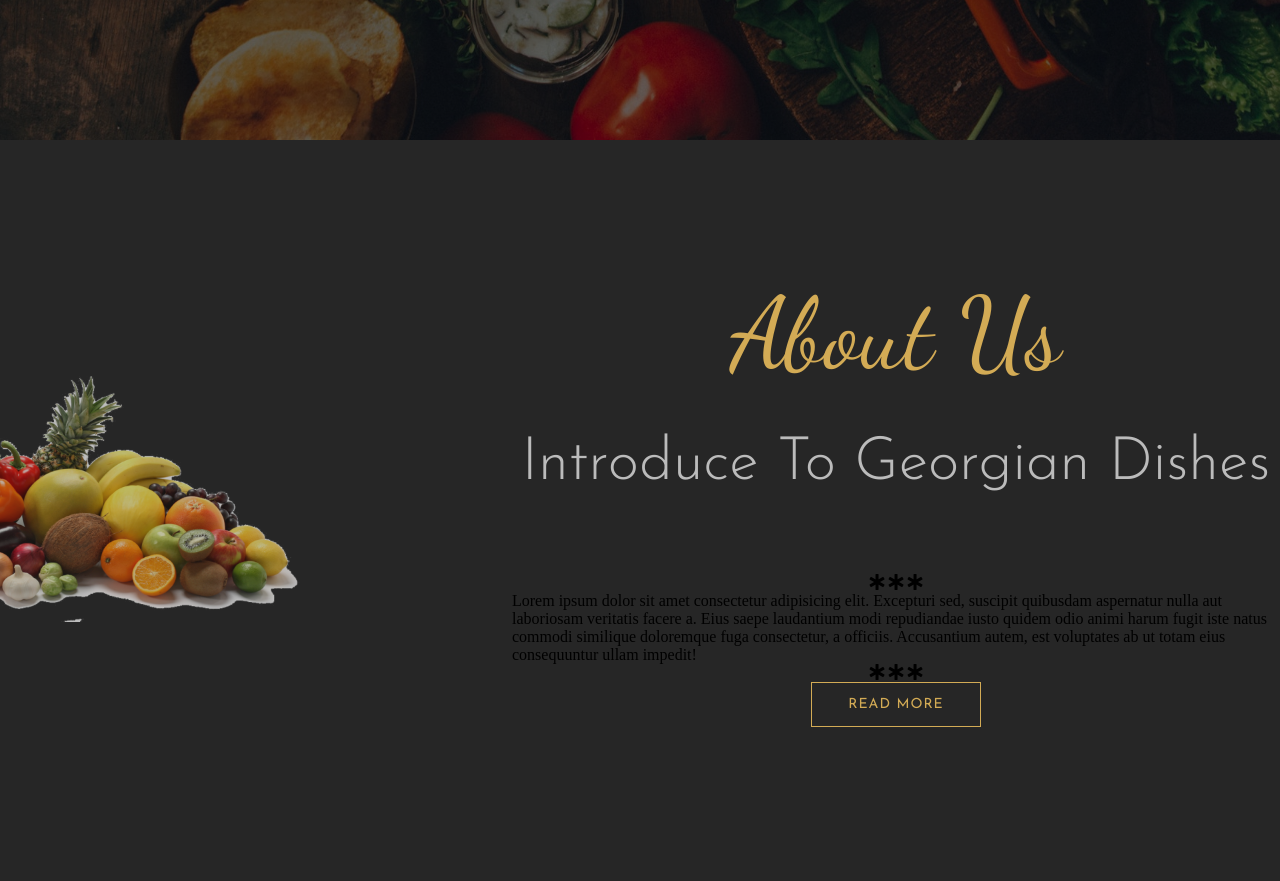
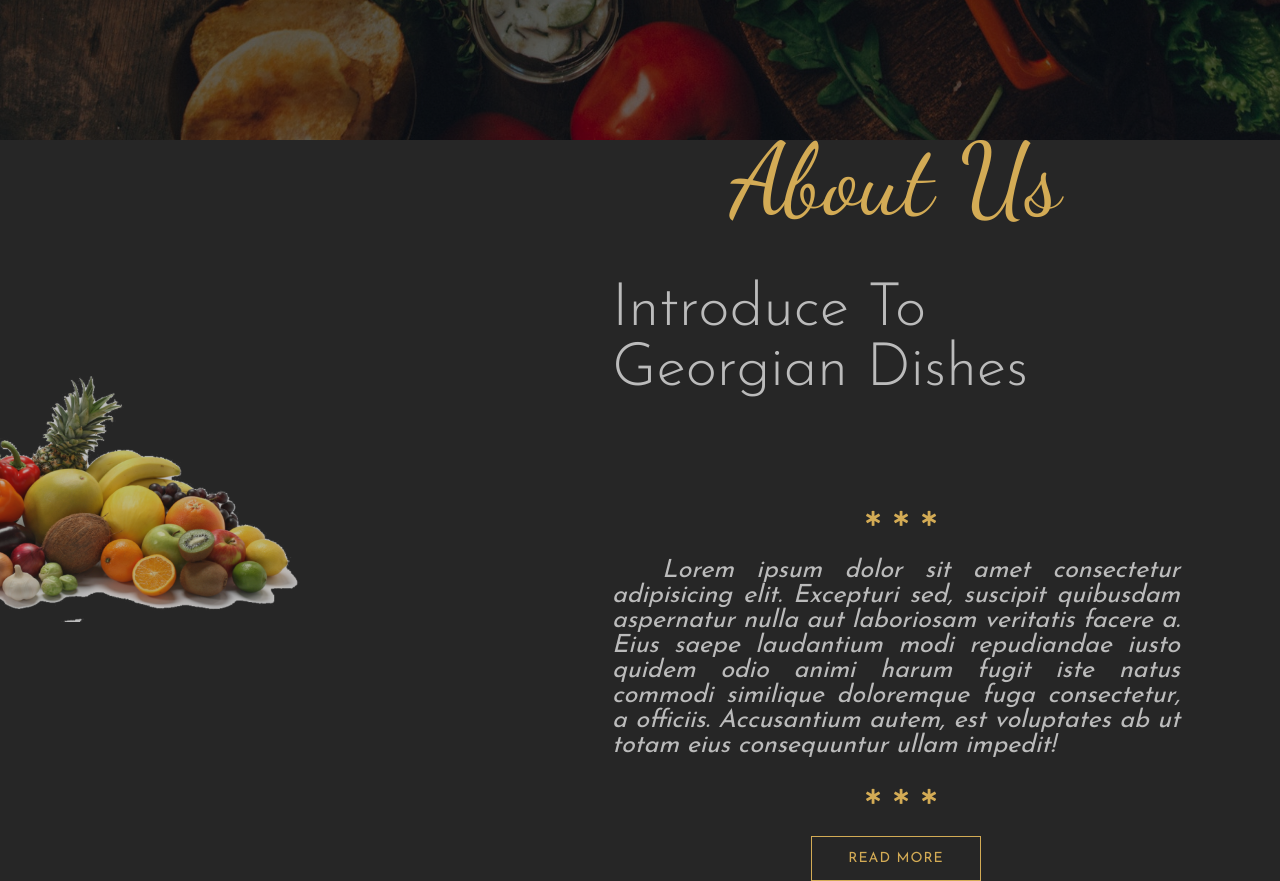
Before and after one commit to ysfsam/Restaurant-Georgia, a website: page index.html in a window 1280 px wide. Shown: the part 660-1541 px from the top of the page. Before the commit the page ends 1520 px from the top, so only its background shows below. Drawn offline with nearby package versions, Linux system fonts and the light colour scheme.

Commit message:
styling, done for now

```diff
--- a/scss/_layout.scss
+++ b/scss/_layout.scss
@@ -2,7 +2,8 @@
   width: 100%;
   height: 100vh;
   position: relative;
-    background: linear-gradient(rgba($color-black, 0.8), rgba($color-black, 0.6)), url(../images/bg.jpeg) center no-repeat;
+  background: linear-gradient(rgba($color-black, 0.8), rgba($color-black, 0.6)),
+    url(../images/bg.jpeg) center no-repeat;
   background-size: cover;
 
   .brand {
@@ -38,6 +39,29 @@
     display: flex;
     flex-direction: column;
     align-items: center;
+    padding: 0 100px;
+    box-sizing: border-box;
 
+    .stars {
+      margin: 30px 0;
+    }
+
+    .star {
+      font-size: 15px;
+      color: $color-primary;
+      margin-left: 10px;
+    }
+
+    .description {
+      font-family: $font-josefinSans;
+      font-size: 25px;
+      font-style: italic;
+      color: $color-secondary;
+      text-align: justify;
+
+      &::first-letter {
+        padding-left: 50px;
       }
     }
+  }
+}
```
Also changed, not shown: css/style.css. Lines whose indentation alone changed are shown as unchanged.
